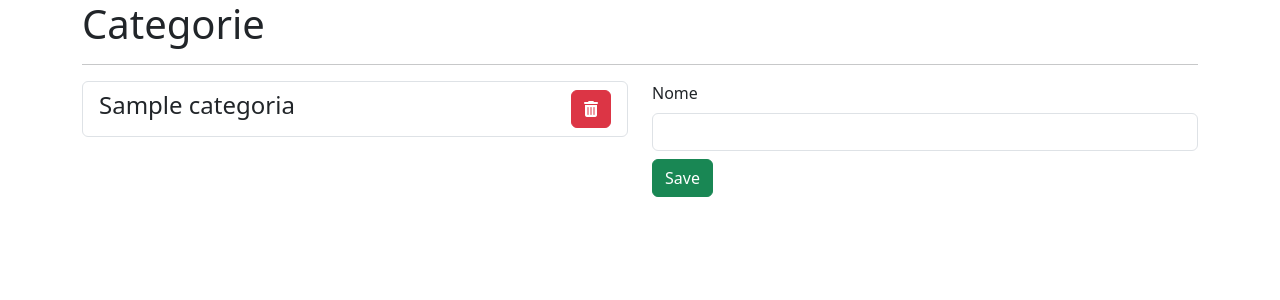
After one commit to LucaDalRi/spring-il-mio-fotoalbum, a Spring Boot app: page /categoria in a window 1280 px wide. The commit adds this page. Shown: the top 300 px of the page. Run offline with Spring Boot 4, Linux system fonts and the light colour scheme; tables that the repository leaves empty hold one stand-in row (values such as "Sample post"); some libraries are stand-ins or nearby versions.

Commit message:
Creato form per creare o cancellare le categorie

```diff
--- /dev/null
+++ b/src/main/java/springilmiofotoalbum/controller/CategorieController.java
@@ -0,0 +1,69 @@
+package springilmiofotoalbum.controller;
+
+import jakarta.validation.Valid;
+import org.springframework.beans.factory.annotation.Autowired;
+import org.springframework.http.HttpStatus;
+import org.springframework.stereotype.Controller;
+import org.springframework.ui.Model;
+import org.springframework.validation.BindingResult;
+import org.springframework.web.bind.annotation.*;
+import org.springframework.web.server.ResponseStatusException;
+import springilmiofotoalbum.model.Categoria;
+import springilmiofotoalbum.model.Foto;
+import springilmiofotoalbum.repository.CategorieRepository;
+
+import java.util.List;
+import java.util.Optional;
+
+@Controller
+@RequestMapping("/categoria")
+public class CategorieController {
+
+    @Autowired
+    private CategorieRepository categorieRepository;
+
+    @GetMapping
+    public String index(Model model, @RequestParam("edit") Optional<Integer> categoriaId) {
+        List<Categoria> categoriaList = categorieRepository.findAll();
+        model.addAttribute("categoria", categoriaList);
+        Categoria categoriaObj;
+        if (categoriaId.isPresent()) {
+            Optional<Categoria> categoriaDb = categorieRepository.findById(categoriaId.get());
+            if (categoriaDb.isPresent()) {
+                categoriaObj = categoriaDb.get();
+            } else {
+                categoriaObj = new Categoria();
+            }
+        } else {
+            categoriaObj = new Categoria();
+        }
+        model.addAttribute("categoriaObj", categoriaObj);
+        return "/categoria/index";
+    }
+
+    @PostMapping("/save")
+    public String save(@Valid @ModelAttribute("categoriaObj") Categoria formCategoria,
+                       BindingResult bindingResult, Model model) {
+        if (bindingResult.hasErrors()) {
+            model.addAttribute("categoria", categorieRepository.findAll());
+            return "/categoria/index";
+        }
+        categorieRepository.save(formCategoria);
+        return "redirect:/categoria";
+    }
+
+    @PostMapping("/delete/{id}")
+    public String delete(@PathVariable Integer id) {
+        Optional<Categoria> result = categorieRepository.findById(id);
+        if (result.isEmpty()) {
+            throw new ResponseStatusException(HttpStatus.NOT_FOUND);
+        }
+        Categoria categoriaToDelete = result.get();
+        for (Foto foto : categoriaToDelete.getFoto()) {
+            foto.getCategoria().remove(categoriaToDelete);
+        }
+        categorieRepository.deleteById(id);
+        return "redirect:/categoria";
+    }
+
+}
--- /dev/null
+++ b/src/main/resources/templates/categoria/index.html
@@ -0,0 +1,67 @@
+<!DOCTYPE html>
+<html lang="en" xmlns:th="http://www.thymeleaf.org">
+<head th:insert="~{/fragments/resources :: head(pageTitle='Categorie')}">
+</head>
+<body>
+<div class="container">
+    <h1>Categorie</h1>
+    <hr>
+
+    <div class="row">
+        <!-- Lista delle categorie -->
+        <div class="col-6">
+            <ul class="list-group" th:if="${categoria.size() > 0}">
+                <li
+                        class="list-group-item d-flex justify-content-between align-items-center"
+                        th:each="categoria : ${categoria}"
+                        th:object="${categoria}"
+                >
+                    <div>
+                        <h4 th:text="*{nome}"></h4>
+                    </div>
+                    <div class="d-flex justify-content-between align-items-center">
+                        <form
+                                method="post"
+                                th:action="@{|/categoria/delete/*{id}|}"
+                        >
+                            <button class="btn btn-danger" type="submit"><i class="fa-solid fa-trash-can"></i>
+                            </button>
+                        </form>
+                    </div>
+                </li>
+            </ul>
+            <div class="alert alert-info" th:unless="${categoria.size() > 0}">
+                Non ci sono categorie
+            </div>
+        </div>
+        <!-- form di creazione/edit della categoria -->
+        <div class="col-6">
+            <form
+                    id="category-form"
+                    method="post"
+                    th:action="@{/categoria/save}"
+                    th:object="${categoriaObj}"
+            >
+                <input th:field="*{id}" type="hidden">
+                <div class="mb-2">
+                    <label class="form-label" for="name">Nome</label>
+                    <input class="form-control" id="name" th:errorClass="is-invalid" th:field="*{nome}"
+                           type="text">
+
+                    <div class="invalid-feedback" th:if="${#fields.hasErrors('nome')}">
+                        <ul>
+                            <li th:each="err : ${#fields.errors('nome')}" th:text="${err}"></li>
+                        </ul>
+                    </div>
+                    <input class="form-control" id="id" th:errorClass="is-invalid" th:field="*{id}"
+                           type="hidden" value="0">
+                </div>
+                <div>
+                    <button class="btn btn-success" type="submit">Save</button>
+                </div>
+            </form>
+        </div>
+    </div>
+</div>
+</body>
+</html>
--- a/src/main/resources/templates/home.html
+++ b/src/main/resources/templates/home.html
@@ -14,7 +14,7 @@
             </button>
             <div class="collapse navbar-collapse" id="navbarNavAltMarkup">
                 <div class="navbar-nav">
-                    <a class="nav-link" href="#">Features</a>
+                    <a class="nav-link" th:href="@{/categoria}">Categorie</a>
                     <a class="nav-link" href="#">Pricing</a>
                     <a class="nav-link disabled">Disabled</a>
                 </div>
```
Also changed, not shown: src/main/java/springilmiofotoalbum/repository/CategorieRepository.java (added, +7 -0 lines).
